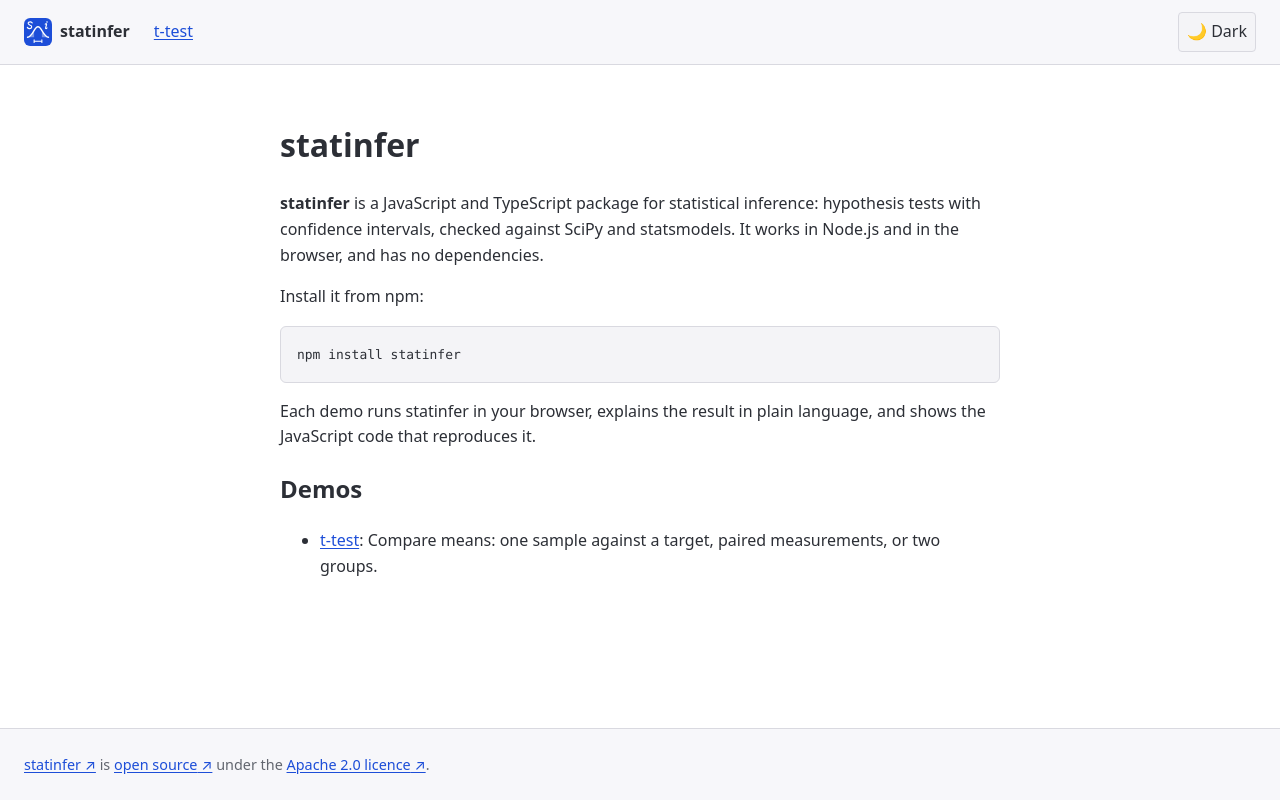
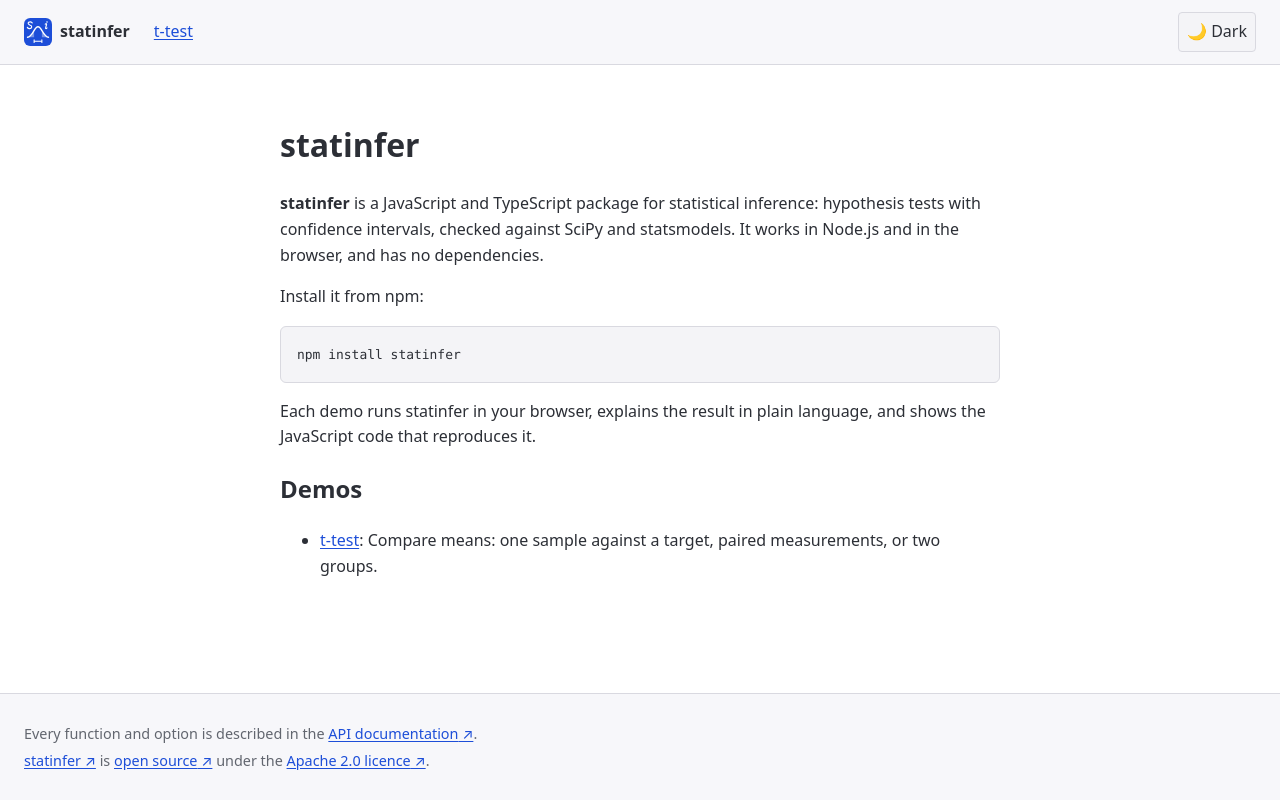
Before and after one commit to leehart3000/statinfer, a Next.js app in the folder demo/: page / in a window 1280 px wide. Built offline with nearby package versions, Linux system fonts and the light colour scheme.

Commit message:
Publish API docs to GitHub Pages on release, and link to them (#24)
* Publish API docs to GitHub Pages on release, and link to them

* Re-run checks

```diff
--- a/demo/src/app/globals.css
+++ b/demo/src/app/globals.css
@@ -189,7 +189,7 @@ summary {
 }
 
 .site-footer p {
-  margin: 0;
+  margin: 0.25rem 0;
 }
 
 /* Text for screen readers only */
--- a/demo/src/app/t-test/messages.ts
+++ b/demo/src/app/t-test/messages.ts
@@ -20,7 +20,7 @@ export const messages = {
     greater: (quantity: string, mu: number) => `the ${quantity} is greater than ${mu}`,
   } satisfies Record<Alternative, (quantity: string, mu: number) => string>,
 
-  estimate: (value: string) => `The estimate from the demo data is ${value}.`,
+  estimate: (value: string) => `The estimate from the demo data entered above is ${value}.`,
 
   pValue: (quantity: string, mu: number, p: string) =>
     `If the ${quantity} really were ${mu}, the chance of getting a result at least this extreme is ${p}. That's the p-value.`,
@@ -40,7 +40,7 @@ export const messages = {
     `The ${level} confidence interval says the ${quantity} is at least ${low}.`,
 
   intervalBetween: (level: string, quantity: string, low: string, high: string) =>
-    `The ${level} confidence interval, ${low} to ${high}, is the range of values for the ${quantity} that are consistent with the demo data.`,
+    `The ${level} confidence interval, ${low} to ${high}, is the range of values for the ${quantity} that are consistent with the demo data entered above.`,
 
   needsValidData: "Enter valid data above to see this.",
 };
--- a/demo/src/app/t-test/page.mdx
+++ b/demo/src/app/t-test/page.mdx
@@ -47,6 +47,8 @@ This JavaScript code reproduces the result above. It also works unchanged in Typ
 
 <TTestCode />
 
+For every option `tTest` accepts, see [its API documentation](https://leehart3000.github.io/statinfer/functions/tTest.html).
+
 ### The raw result
 
 `tTest` returns a plain JavaScript object, which your code can use directly. For example, `result.pValue` is the p-value. Below, the same object is shown as **JSON** (JavaScript Object Notation), a standard text format for data, which you can save or send to other programs. One thing to know: JSON can't represent infinity, so an open-ended confidence interval shows `null` for its missing end.
--- a/demo/src/components/site-footer.tsx
+++ b/demo/src/components/site-footer.tsx
@@ -3,6 +3,10 @@ import ExternalLink from "./external-link";
 export default function SiteFooter() {
   return (
     <footer className="site-footer">
+      <p>
+        Every function and option is described in the{" "}
+        <ExternalLink href="https://leehart3000.github.io/statinfer/">API documentation</ExternalLink>.
+      </p>
       <p>
         <ExternalLink href="https://www.npmjs.com/package/statinfer">statinfer</ExternalLink> is{" "}
         <ExternalLink href="https://github.com/leehart3000/statinfer">open source</ExternalLink> under the{" "}
```
Also changed, not shown: 2 other files (tests, documents, lock files or other folders).
